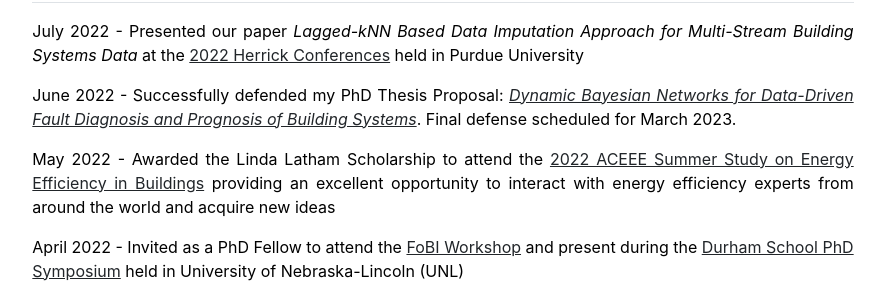
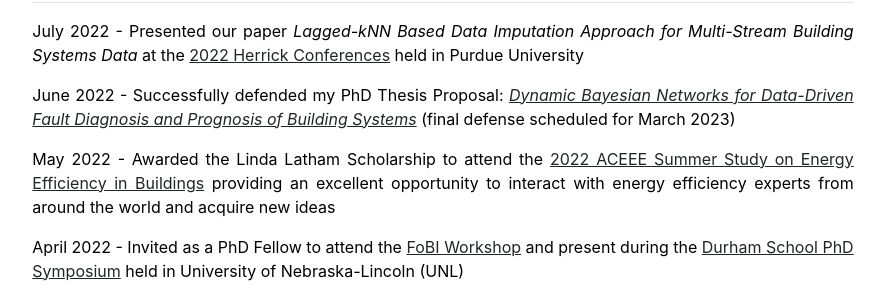
Before and after one commit to pradhanojas/pradhanojas.github.io, a Jekyll site: the page built from index.md, in a window 1280 px wide. Shown: the part 1296-1598 px from the top of the page, without its empty margins (197-1082 px from the left). Built offline with Jekyll 4.4.1, drawn with Linux system fonts in a browser that asks for light colours.

```diff
--- a/_layouts/home.html
+++ b/_layouts/home.html
@@ -18,7 +18,7 @@ layout: default
 
     <p>July 2022 - Presented our paper <em>Lagged-kNN Based Data Imputation Approach for Multi-Stream Building Systems Data</em> at the <a href = "https://engineering.purdue.edu/Herrick/about/news/Conferences/2022" target="_blank">2022 Herrick Conferences</a> held in Purdue University</p>
 
-    <p>June 2022 - Successfully defended my PhD Thesis Proposal: <a href = "https://pradhanojas.github.io/research/ProposalDefense_Ojas Pradhan_Final.pdf" target="_blank"><em>Dynamic Bayesian Networks for Data-Driven Fault Diagnosis and Prognosis of Building Systems</em></a>. Final defense scheduled for March 2023.</p>
+    <p>June 2022 - Successfully defended my PhD Thesis Proposal: <a href = "https://pradhanojas.github.io/research/ProposalDefense_Ojas Pradhan_Final.pdf" target="_blank"><em>Dynamic Bayesian Networks for Data-Driven Fault Diagnosis and Prognosis of Building Systems</em></a> (final defense scheduled for March 2023)</p>
 
     <p>May 2022 - Awarded the Linda Latham Scholarship to attend the <a href = "https://www.aceee.org/2022-buildings-summer-study" target="_blank">2022 ACEEE Summer Study on Energy Efficiency in Buildings</a> providing an excellent opportunity to interact with energy efficiency experts from around the world and acquire new ideas</p>
 
```
